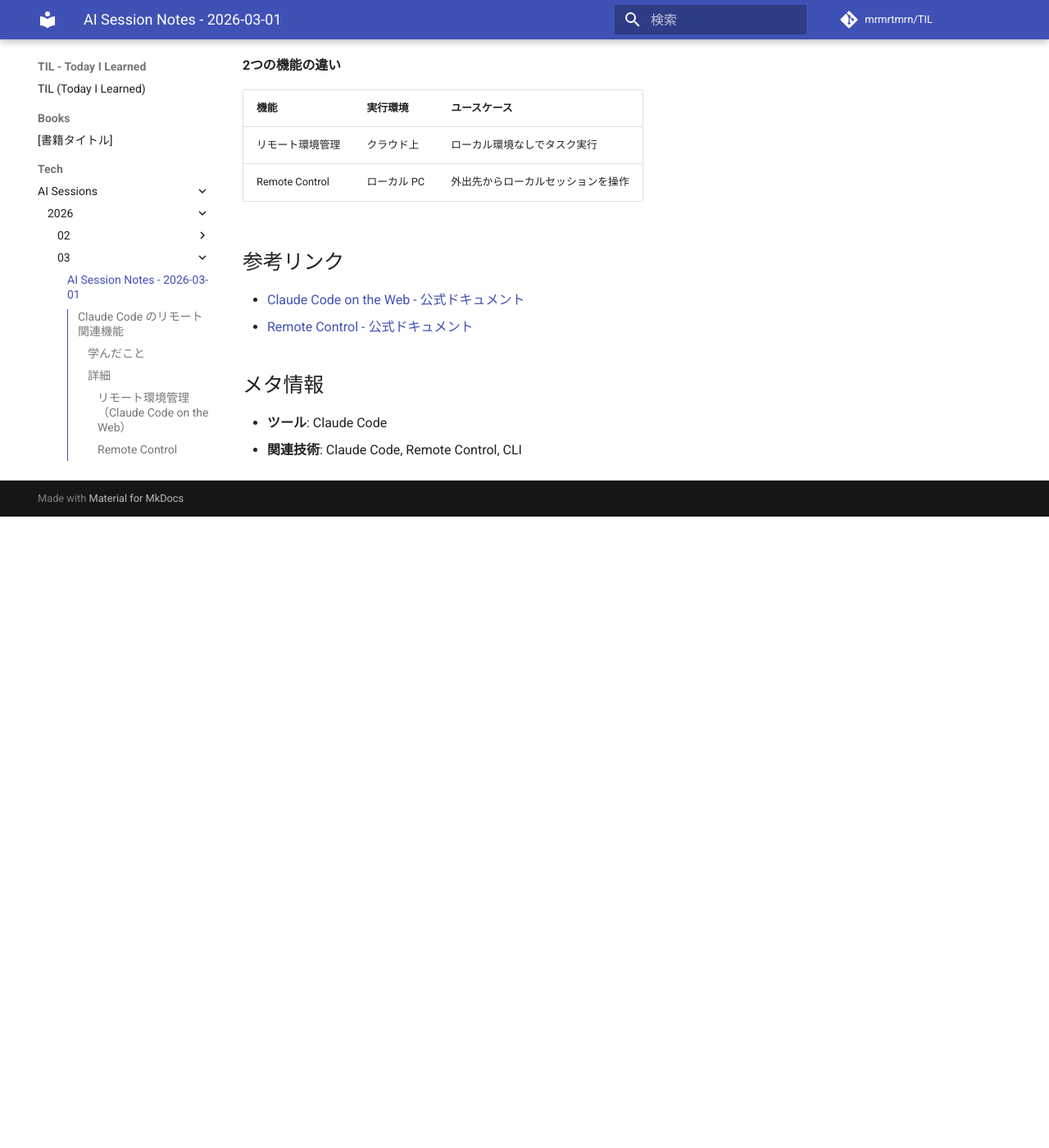
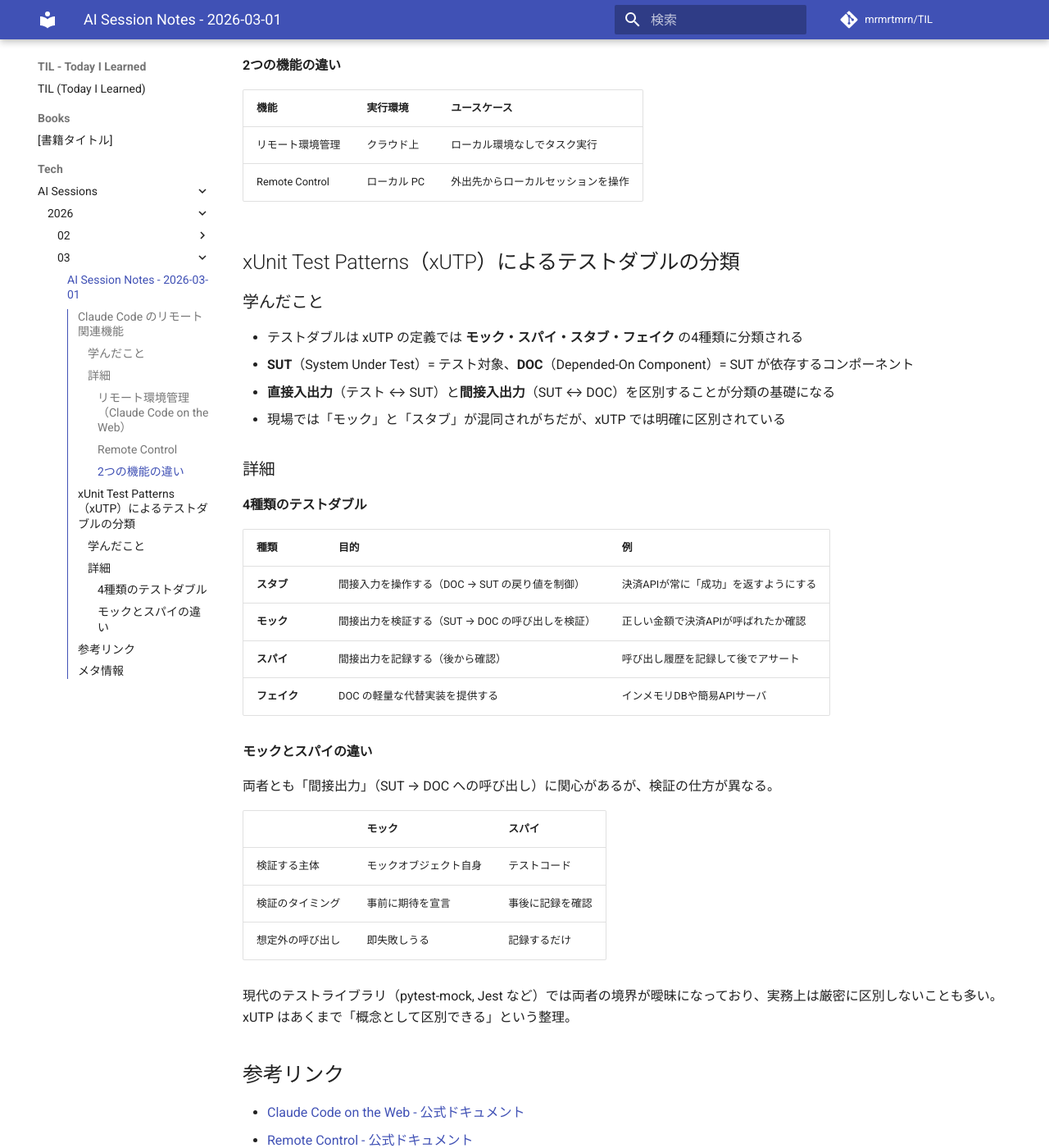
Before and after one commit to mrmrtmrn/TIL, an MkDocs documentation site: the page built from docs/Tech/AI-Sessions/2026/03/2026-03-01.md, in a window 1280 px wide and 1400 px high, scrolled down 1064 px. Shown: the whole window at 82% size. Built offline with MkDocs 1.6.1 and Material for MkDocs 9.7.7, drawn with Linux system fonts in a browser that asks for light colours; comment, search, counter and statistics services are not loaded; before the commit the page ends 1694 px from its top, so only the background shows below that; some of the changed text lies outside the part shown.

Commit message:
feat: 2026-03-01 の AI セッションノートを追加
- xUnit Test Patterns（xUTP）によるテストダブルの分類

```diff
--- a/docs/Tech/AI-Sessions/2026/03/2026-03-01.md
+++ b/docs/Tech/AI-Sessions/2026/03/2026-03-01.md
@@ -45,12 +45,45 @@ claude --teleport
 | リモート環境管理 | クラウド上 | ローカル環境なしでタスク実行 |
 | Remote Control | ローカル PC | 外出先からローカルセッションを操作 |
 
+## xUnit Test Patterns（xUTP）によるテストダブルの分類
+
+### 学んだこと
+
+- テストダブルは xUTP の定義では **モック・スパイ・スタブ・フェイク** の4種類に分類される
+- **SUT**（System Under Test）= テスト対象、**DOC**（Depended-On Component）= SUT が依存するコンポーネント
+- **直接入出力**（テスト ↔ SUT）と**間接入出力**（SUT ↔ DOC）を区別することが分類の基礎になる
+- 現場では「モック」と「スタブ」が混同されがちだが、xUTP では明確に区別されている
+
+### 詳細
+
+#### 4種類のテストダブル
+
+| 種類 | 目的 | 例 |
+|------|------|-----|
+| **スタブ** | 間接入力を操作する（DOC → SUT の戻り値を制御） | 決済APIが常に「成功」を返すようにする |
+| **モック** | 間接出力を検証する（SUT → DOC の呼び出しを検証） | 正しい金額で決済APIが呼ばれたか確認 |
+| **スパイ** | 間接出力を記録する（後から確認） | 呼び出し履歴を記録して後でアサート |
+| **フェイク** | DOC の軽量な代替実装を提供する | インメモリDBや簡易APIサーバ |
+
+#### モックとスパイの違い
+
+両者とも「間接出力」（SUT → DOC への呼び出し）に関心があるが、検証の仕方が異なる。
+
+| | モック | スパイ |
+|--|-------|--------|
+| 検証する主体 | モックオブジェクト自身 | テストコード |
+| 検証のタイミング | 事前に期待を宣言 | 事後に記録を確認 |
+| 想定外の呼び出し | 即失敗しうる | 記録するだけ |
+
+現代のテストライブラリ（pytest-mock, Jest など）では両者の境界が曖昧になっており、実務上は厳密に区別しないことも多い。xUTP はあくまで「概念として区別できる」という整理。
+
 ## 参考リンク
 
 - [Claude Code on the Web - 公式ドキュメント](https://code.claude.com/docs/en/claude-code-on-the-web)
 - [Remote Control - 公式ドキュメント](https://code.claude.com/docs/en/remote-control)
+- [xUTPによるテストダブルの定義とその図解 - NTT Engineers' Blog](https://engineers.ntt.com/entry/20251208_advent-calendar-day8/entry)
 
 ## メタ情報
 
 - **ツール**: Claude Code
-- **関連技術**: Claude Code, Remote Control, CLI
+- **関連技術**: Claude Code, Remote Control, CLI, テスト, xUnit Test Patterns
```
